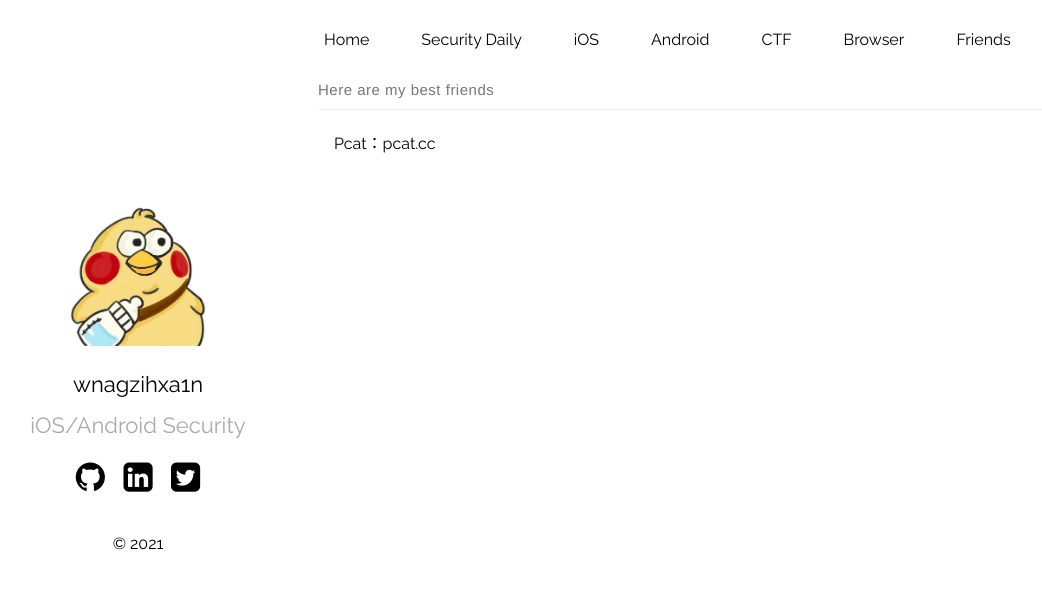
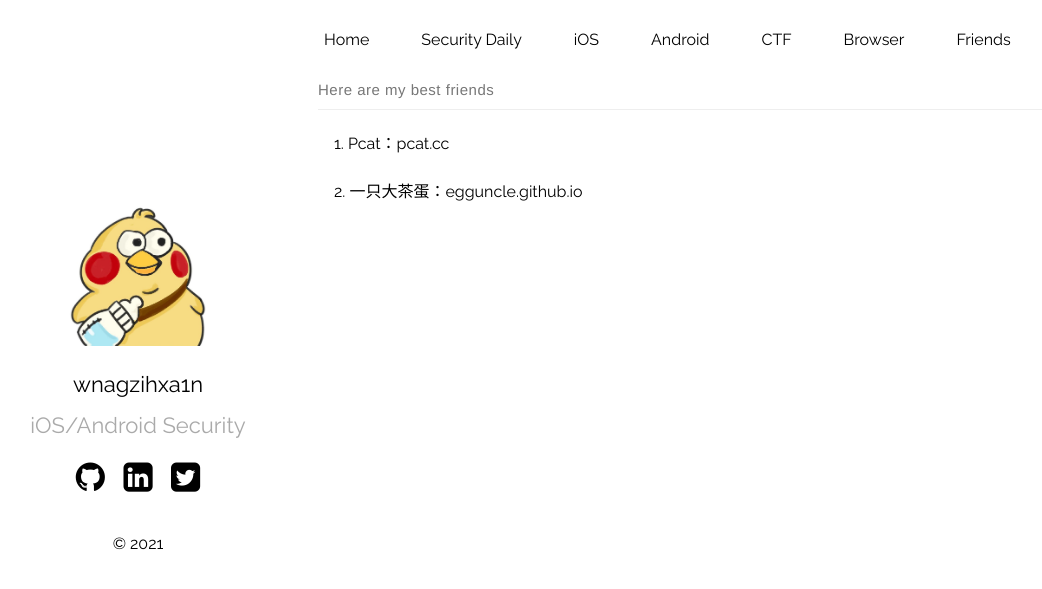
Before and after one commit to MoDumn/MoDumn.github.io, a Jekyll site: the page built from friends.md, in a window 1280 px wide. Shown: the top 589 px of the page, without its empty margins (47-1089 px from the left). Built offline with Jekyll 4.4.1, drawn with Linux system fonts in a browser that asks for light colours.

Commit message:
Update friends.html

```diff
--- a/_layouts/friends.html
+++ b/_layouts/friends.html
@@ -23,7 +23,8 @@ layout: default
         </h1>
     </li>
 
-    <li><a class="friends_li_a" href="http://pcat.cc">Pcat：pcat.cc</a></li>
+    <li><a class="friends_li_a" href="http://pcat.cc">1. Pcat：pcat.cc</a></li>
+    <li><a class="friends_li_a" href="https://egguncle.github.io">2. 一只大茶蛋：egguncle.github.io</a></li>
 </ul>
 
 <!-- <p class="feed-subscribe"><svg class="svg-icon orange">
```
